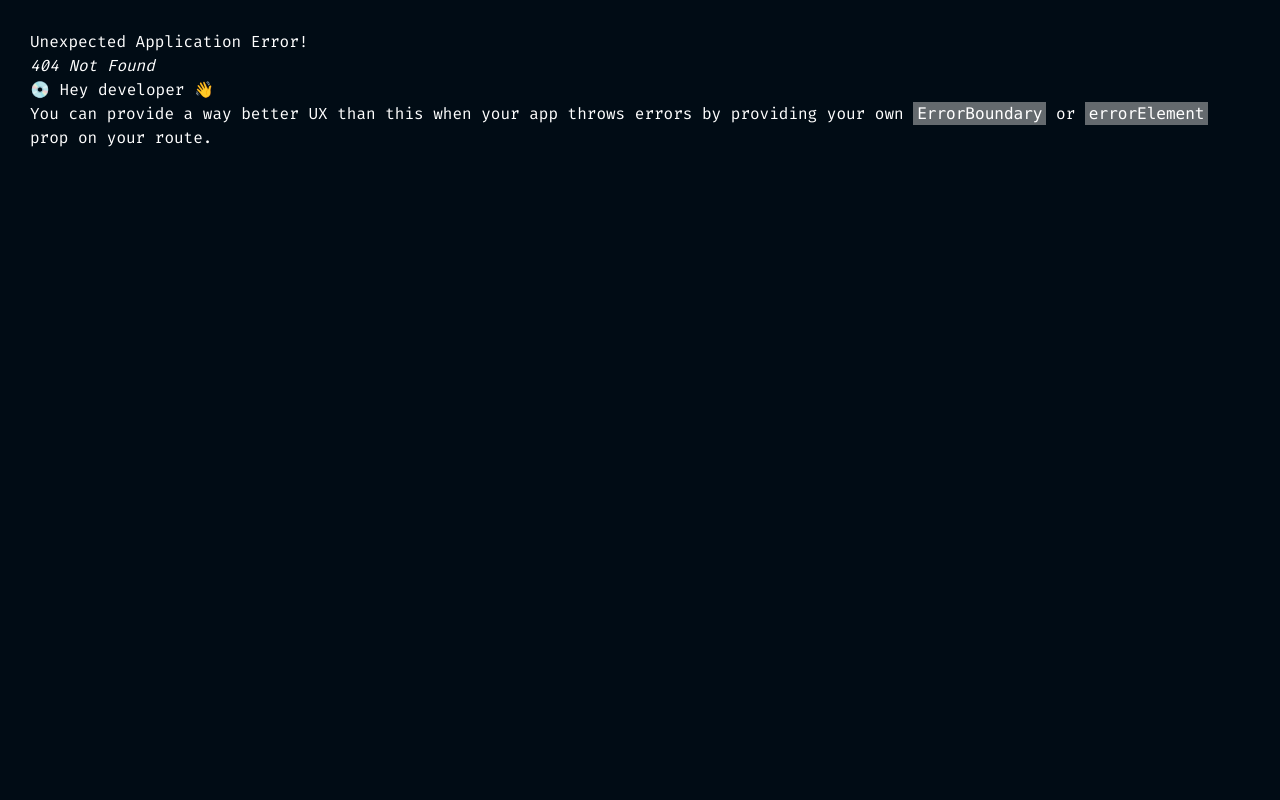
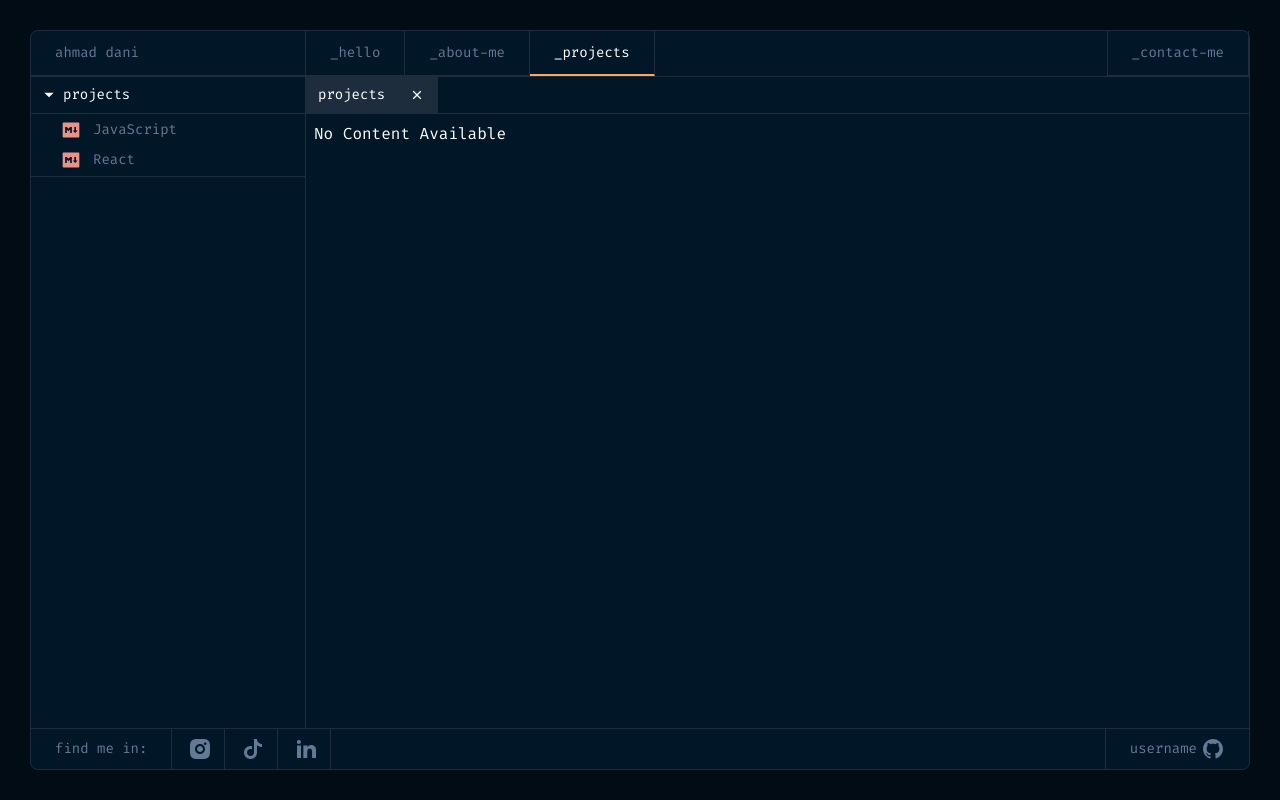
Before and after one commit to ahmaddani227/react-porto, a React (Vite) app: page /projects in a window 1280 px wide. Before the commit this address had no page. Built offline with nearby package versions, Linux system fonts and the light colour scheme.

Commit message:
feat(projects): add projects page

```diff
--- a/src/constants/menu.ts
+++ b/src/constants/menu.ts
@@ -25,6 +25,7 @@ import {
   Sports,
   FavoriteGame,
 } from "../components/Fragments/About/content";
+import { SiJavascript, SiReact } from "react-icons/si";
 
 type Menu = {
   title: string;
@@ -271,6 +272,49 @@ const contactsSidebar: ContactsSidebar = {
   ],
 };
 
+type SidebarMenuType = {
+  id: string;
+  title: string;
+  Svg: React.ElementType;
+  type: string;
+  classname: {
+    fillIcon: string;
+  };
+};
+
+type SidebarProjectsTypes = {
+  id: string;
+  title: string;
+  sidebarMenu: SidebarMenuType[];
+};
+
+const sidebarProjects: SidebarProjectsTypes[] = [
+  {
+    id: "Projects",
+    title: "projects",
+    sidebarMenu: [
+      {
+        id: "javascript",
+        title: "JavaScript",
+        Svg: SiJavascript,
+        type: "file",
+        classname: {
+          fillIcon: "fill-peach",
+        },
+      },
+      {
+        id: "react",
+        title: "React",
+        Svg: SiReact,
+        type: "file",
+        classname: {
+          fillIcon: "fill-peach",
+        },
+      },
+    ],
+  },
+];
+
 export {
   menuNavbarMobile,
   menu,
@@ -278,4 +322,5 @@ export {
   boltImage,
   sidebarData,
   contactsSidebar,
+  sidebarProjects,
 };
--- a/src/constants/routes.tsx
+++ b/src/constants/routes.tsx
@@ -1,6 +1,7 @@
 import { createBrowserRouter } from "react-router-dom";
 import HomePage from "../pages/HomePage";
 import AboutPage from "../pages/About/AboutPage";
+import ProjectsPage from "../pages/ProjectsPage";
 
 export const router = createBrowserRouter([
   {
@@ -11,4 +12,8 @@ export const router = createBrowserRouter([
     path: "/about",
     element: <AboutPage />,
   },
+  {
+    path: "/projects",
+    element: <ProjectsPage />,
+  },
 ]);
--- /dev/null
+++ b/src/pages/ProjectsPage.tsx
@@ -0,0 +1,102 @@
+import { useEffect, useState } from "react";
+import SidebarMenu from "../components/Fragments/About/Sidebar/SidebarMenu";
+import IDE from "../components/Fragments/Ide";
+import { sidebarData, sidebarProjects } from "../constants/menu";
+import { useMediaQuery } from "../hooks/useMediaQuery";
+import SidebarLink from "../components/Fragments/About/Sidebar/SidebarLink";
+import AppLayouts from "../components/Layouts/AppLayouts";
+
+const ProjectsPage = () => {
+  type Tab = {
+    id: string;
+    title: string;
+  };
+
+  type ExpandedFoldersType = {
+    [key: string]: boolean;
+  };
+  const isDekstop = useMediaQuery("(min-width: 1024px)"); // Bolean
+
+  const [expandedFolders, setExpandedFolders] = useState<ExpandedFoldersType>({
+    Projects: isDekstop,
+  });
+
+  useEffect(() => {
+    setExpandedFolders({ Projects: isDekstop });
+  }, [isDekstop]);
+
+  const handleToggle = (id: string) => {
+    setExpandedFolders((prev) => ({
+      ...prev,
+      [id]: !prev[id],
+    }));
+  };
+
+  const [tabs, setTabs] = useState<Tab[]>([
+    { id: "Projects", title: "projects" },
+  ]);
+  const [activeTab, setActiveTab] = useState("Projects");
+
+  const handleAddTab = (id: string, title: string) => {
+    if (!tabs.find((tab) => tab.id === id)) {
+      setTabs((prev) => [...prev, { id, title }]);
+    }
+    setActiveTab(id);
+  };
+
+  const handleCloseTab = (e: any, tabId: string) => {
+    e.stopPropagation();
+    setTabs((prev) => prev.filter((tab) => tab.id !== tabId));
+    if (activeTab === tabId) {
+      setActiveTab(tabs[0]?.id);
+    }
+  };
+
+  const ActiveContent = sidebarData
+    .flatMap((item) => item.sidebarData)
+    .find((subItem) => subItem.id === activeTab)?.Content;
+
+  return (
+    <AppLayouts>
+      <h1 className="py-3 lg:hidden px-fluid">_about</h1>
+      <IDE>
+        <IDE.Sidebar>
+          <div className="flex flex-col w-full">
+            {sidebarProjects.map((item) => (
+              <SidebarMenu
+                key={item.id}
+                toggle={handleToggle}
+                expandedFolders={expandedFolders}
+                data={item}
+              >
+                {item.sidebarMenu.map((item) => (
+                  <SidebarLink
+                    key={item.id}
+                    addTab={handleAddTab}
+                    activeTab={activeTab}
+                    data={item}
+                  />
+                ))}
+              </SidebarMenu>
+            ))}
+          </div>
+        </IDE.Sidebar>
+
+        <IDE.TabBar
+          activeTab={activeTab}
+          tabs={tabs}
+          setActiveTab={setActiveTab}
+          closeTab={handleCloseTab}
+        >
+          {ActiveContent ? (
+            <ActiveContent />
+          ) : (
+            <div className="p-2">No Content Available</div>
+          )}
+        </IDE.TabBar>
+      </IDE>
+    </AppLayouts>
+  );
+};
+
+export default ProjectsPage;
```
